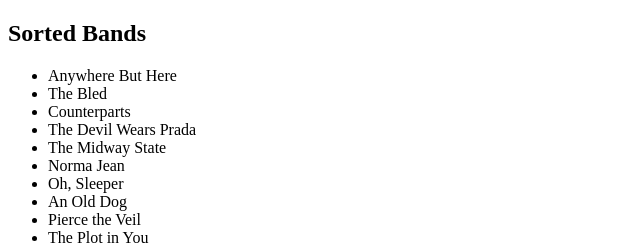
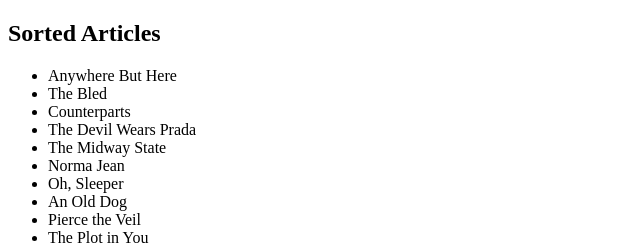
Before and after one commit to acciojob/sorting-articles-Ronitpatidar, a website: page main.html in a window 1280 px wide. Shown: the top 244 px of the page, 0-640 px from the left. Drawn offline with Linux system fonts and the light colour scheme.

Commit message:
created a submission

```diff
--- a/main.html
+++ b/main.html
@@ -5,7 +5,9 @@
   <link rel="stylesheet" href="styles.css">
 </head>
 <body>
-  <h2>Sorted Bands</h2>
+
+  <h2>Sorted Articles</h2>
+  <!-- ✅ This UL element is required -->
   <ul id="band"></ul>
 
   <script type="text/javascript" src="./script.js"></script>
--- a/script.js
+++ b/script.js
@@ -1,4 +1,3 @@
-//your JS code here. If required.
 const bands = [
   'The Plot in You', 'The Devil Wears Prada', 'Pierce the Veil',
   'Norma Jean', 'The Bled', 'Say Anything', 'The Midway State',
@@ -6,17 +5,14 @@
   'Anywhere But Here', 'An Old Dog'
 ];
 
-// Helper function to strip 'a', 'an', 'the' from beginning for sorting
 function stripArticle(name) {
   return name.replace(/^(a |an |the )/i, '').trim();
 }
 
-// Sort ignoring articles
 const sortedBands = bands.sort((a, b) => {
   return stripArticle(a).localeCompare(stripArticle(b));
 });
 
-// Render to UL with id 'band'
 const bandList = document.getElementById('band');
 sortedBands.forEach(band => {
   const li = document.createElement('li');
```
